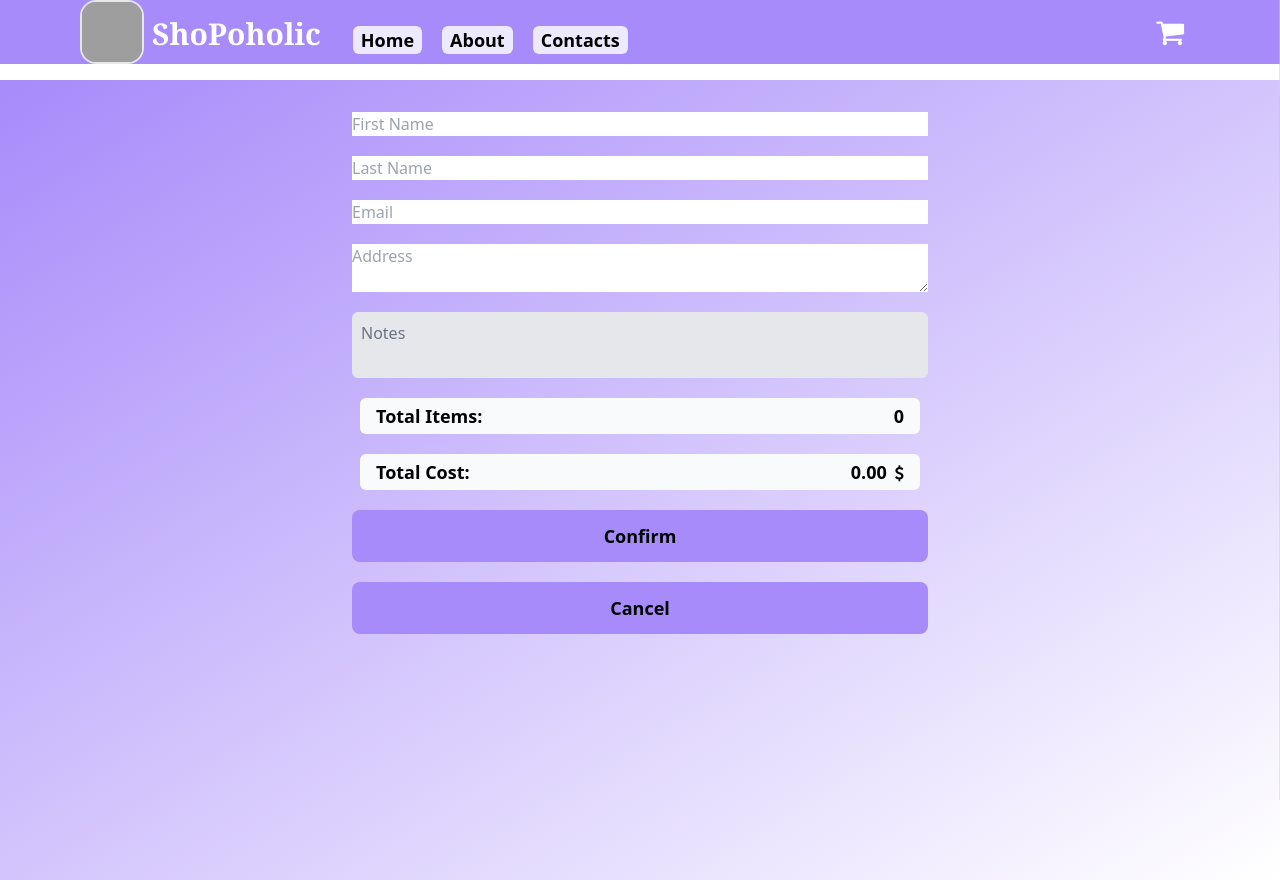
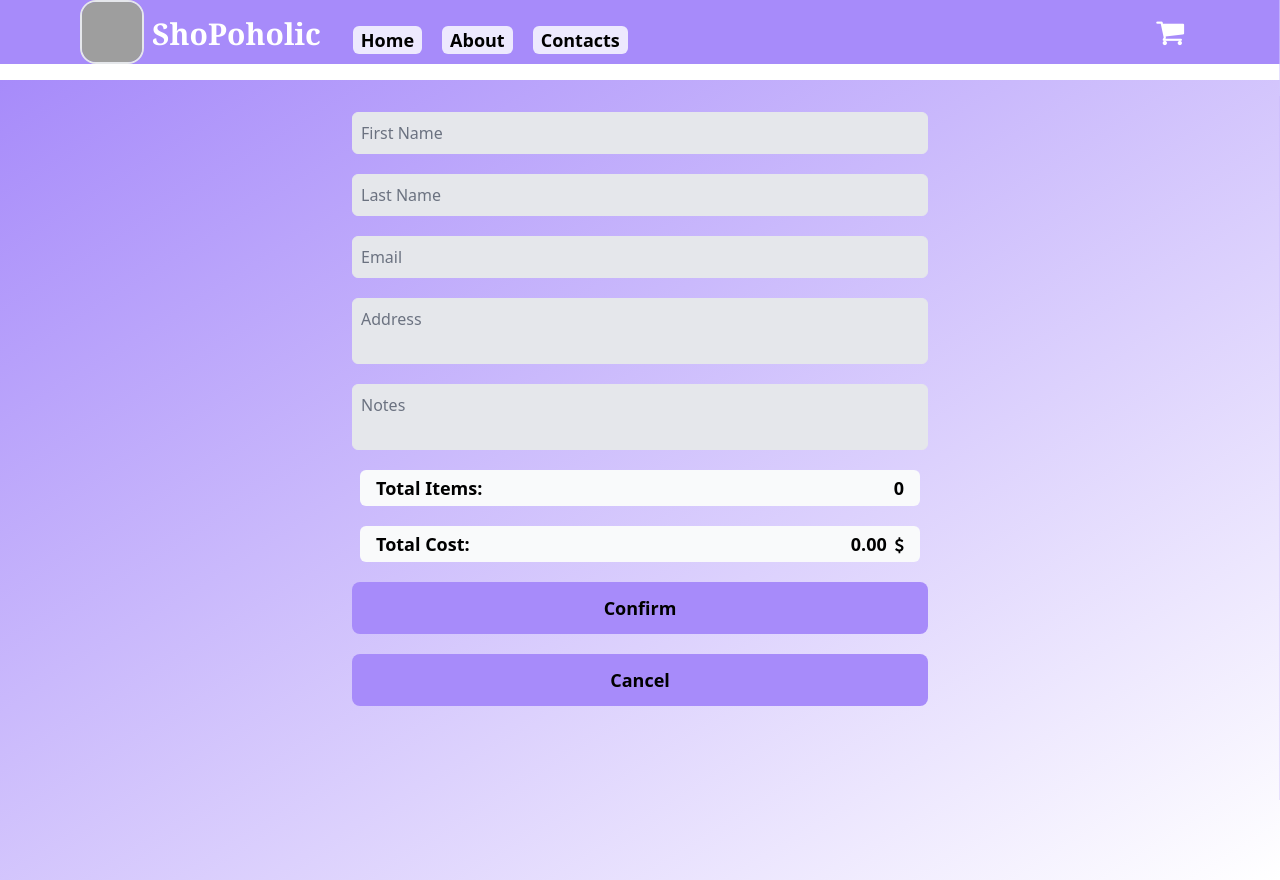
Before and after one commit to konka84/shoppingcart, a React (Create React App) app: page /checkout in a window 1280 px wide. Built offline with nearby package versions, Linux system fonts and the light colour scheme; grey boxes are pictures that could not be loaded; the HTML template or start-up script is replaced by a standard one.

Commit message:
Update CheckoutPage.js

```diff
--- a/src/components/checkout/CheckoutPage.js
+++ b/src/components/checkout/CheckoutPage.js
@@ -21,10 +21,10 @@ export default function CheckoutPage() {
                    <Navbar/>
                     <div className="w-3/6 md:w-1/2 mx-auto bg-white-600 rounded-md my-20 p-8">
                         <form className="flex flex-col space-y-5" onSubmit={handleSubmit}>
-                            <input className required="focus:bg-white hover:scale-102 transition transform p-2 text-gray-900 placeholder-gray-500 rounded-md bg-gray-200 border border-gray-200 focus:border-gray-500 outline-none focus:outline-none" type="text" name="fname" placeholder="First Name" />
-                            <input className required ="focus:bg-white hover:scale-102 transition transform p-2 text-gray-900 placeholder-gray-500 rounded-md bg-gray-200 border border-gray-200 focus:border-gray-500 outline-none focus:outline-none" type="text" name="lname" placeholder="Last Name" />
-                            <input className required="focus:bg-white hover:scale-102 transition transform p-2 text-gray-900 placeholder-gray-500 rounded-md bg-gray-200 border border-gray-200 focus:border-gray-500 outline-none focus:outline-none" type="email" name="email" placeholder="Email" />
-                            <textarea className required ="focus:bg-white resize-none hover:scale-102 transition transform p-2 text-gray-900 placeholder-gray-500 rounded-md bg-gray-200 border border-gray-200 focus:border-gray-500 outline-none focus:outline-none" name="address" placeholder="Address" />
+                            <input required className ="focus:bg-white hover:scale-102 transition transform p-2 text-gray-900 placeholder-gray-500 rounded-md bg-gray-200 border border-gray-200 focus:border-gray-500 outline-none focus:outline-none" type="text" name="fname" placeholder="First Name" />
+                            <input required className ="focus:bg-white hover:scale-102 transition transform p-2 text-gray-900 placeholder-gray-500 rounded-md bg-gray-200 border border-gray-200 focus:border-gray-500 outline-none focus:outline-none" type="text" name="lname" placeholder="Last Name" />
+                            <input required className ="focus:bg-white hover:scale-102 transition transform p-2 text-gray-900 placeholder-gray-500 rounded-md bg-gray-200 border border-gray-200 focus:border-gray-500 outline-none focus:outline-none" type="email" name="email" placeholder="Email" />
+                            <textarea required className  ="focus:bg-white resize-none hover:scale-102 transition transform p-2 text-gray-900 placeholder-gray-500 rounded-md bg-gray-200 border border-gray-200 focus:border-gray-500 outline-none focus:outline-none" name="address" placeholder="Address" />
                             <textarea className="focus:bg-white resize-none hover:scale-102 transition transform p-2 text-gray-900 placeholder-gray-500 rounded-md bg-gray-200 border border-gray-200 focus:border-gray-500 outline-none focus:outline-none" name="address" placeholder="Notes" />
                             <div className="flex py-1 px-4 bg-gray-50 rounded-md mx-2">
                                 <h4 className="font-semibold text-base sm:text-lg">Total Items: </h4>
```
